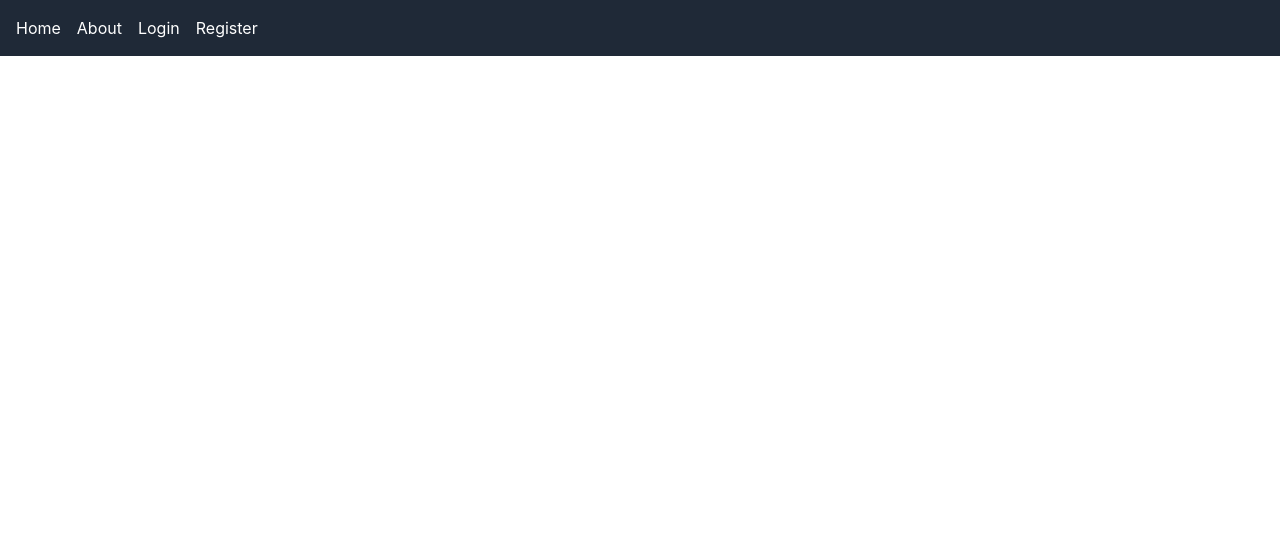
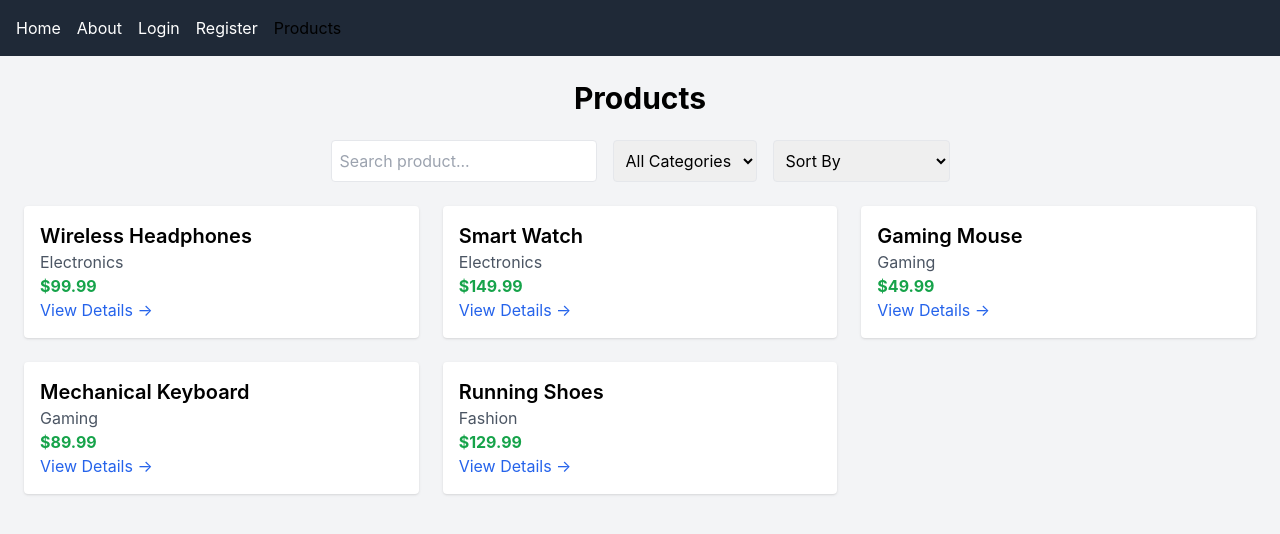
Before and after one commit to Gokul26092004/ai-ecommerce, a React (Create React App) app in the folder frontend/: page /products in a window 1280 px wide. Shown: the top 534 px of the page. Built offline with nearby package versions, Linux system fonts and the light colour scheme.

Commit message:
Day 10: Product pages with list, filter, sort and details view

```diff
--- a/frontend/src/App.js
+++ b/frontend/src/App.js
@@ -4,6 +4,8 @@ import About from "./pages/about";
 import Navbar from "./components/navbar";
 import Login from "./pages/login";
 import Register from "./pages/register";
+import Products from "./pages/products";
+import ProductDetail from "./pages/ProductDetail";
 import './App.css';
 
 function App() {
@@ -15,6 +17,8 @@ function App() {
         <Route path="/about" element={<About />} />
         <Route path="/login" element={<Login />} />
         <Route path="/register" element={<Register />} />
+        <Route path="/products" element={<Products />} />
+        <Route path="/products/:id" element={<ProductDetail />} />
       </Routes>
     </Router>
 
--- a/frontend/src/components/navbar.js
+++ b/frontend/src/components/navbar.js
@@ -7,6 +7,7 @@ const Navbar = () => {
       <Link to="/about" className="text-white">About</Link>
       <Link to="/login" className="text-white">Login</Link>
       <Link to="/register" className="text-white">Register</Link>
+      <Link to="/products" classname="text-white">Products</Link>
     </nav>
   );
 };
--- /dev/null
+++ b/frontend/src/pages/ProductDetail.js
@@ -0,0 +1,80 @@
+import { useParams, Link } from "react-router-dom";
+import { useEffect, useState } from "react";
+
+const ProductDetail = () => {
+  const { id } = useParams();
+  const [product, setProduct] = useState(null);
+
+  useEffect(() => {
+    const products = [
+      {
+        id: 1,
+        name: "Wireless Headphones",
+        description: "High quality noise cancelling headphones",
+        price: 99.99,
+        category: "Electronics",
+      },
+      {
+        id: 2,
+        name: "Smart Watch",
+        description: "Water resistant smart watch",
+        price: 149.99,
+        category: "Electronics",
+      },
+      {
+        id: 3,
+        name: "Gaming Mouse",
+        description: "RGB gaming mouse with high DPI",
+        price: 49.99,
+        category: "Gaming",
+      },
+    ];
+
+    const foundProduct = products.find(
+      (p) => p.id === parseInt(id)
+    );
+    setProduct(foundProduct);
+  }, [id]);
+
+  if (!product) {
+    return <div className="p-6">Product Out of Stock</div>;
+  }
+
+  return (
+    <div className="min-h-screen bg-gray-100 p-6">
+      <div className="max-w-3xl mx-auto bg-white p-6 rounded shadow">
+        <h1 className="text-3xl font-bold mb-4">
+          {product.name}
+        </h1>
+
+        <p className="text-gray-700 mb-2">
+          {product.description}
+        </p>
+
+        <p className="text-green-600 font-bold mb-2">
+          ${product.price}
+        </p>
+
+        <p className="text-gray-500 mb-6">
+          Category: {product.category}
+        </p>
+
+        <button className="bg-blue-600 text-white px-4 py-2 rounded hover:bg-blue-700 mb-4">
+          Add to Cart
+        </button>
+
+        <br />
+
+        {/* 🔙 BACK LINK */}
+        <Link
+          to="/products"
+          className="text-blue-600 hover:underline"
+        >
+          ← Back to Products
+        </Link>
+      </div>
+    </div>
+  );
+};
+
+export default ProductDetail;
--- /dev/null
+++ b/frontend/src/pages/products.js
@@ -0,0 +1,105 @@
+import { useState, useMemo } from "react";
+import { Link } from "react-router-dom";
+
+/* ✅ Static data outside component */
+const PRODUCTS = [
+  { id: 1, name: "Wireless Headphones", price: 99.99, category: "Electronics" },
+  { id: 2, name: "Smart Watch", price: 149.99, category: "Electronics" },
+  { id: 3, name: "Gaming Mouse", price: 49.99, category: "Gaming" },
+  { id: 4, name: "Mechanical Keyboard", price: 89.99, category: "Gaming" },
+  { id: 5, name: "Running Shoes", price: 129.99, category: "Fashion" },
+];
+
+const Products = () => {
+  const [search, setSearch] = useState("");
+  const [category, setCategory] = useState("All");
+  const [sort, setSort] = useState("");
+
+  const filteredProducts = useMemo(() => {
+    let result = [...PRODUCTS];
+
+    if (search) {
+      result = result.filter((p) =>
+        p.name.toLowerCase().includes(search.toLowerCase())
+      );
+    }
+
+    if (category !== "All") {
+      result = result.filter((p) => p.category === category);
+    }
+
+    if (sort === "low-high") {
+      result.sort((a, b) => a.price - b.price);
+    }
+
+    if (sort === "high-low") {
+      result.sort((a, b) => b.price - a.price);
+    }
+
+    return result;
+  }, [search, category, sort]); // ✅ no warning now
+
+  return (
+    <div className="min-h-screen bg-gray-100 p-6">
+      <h1 className="text-3xl font-bold text-center mb-6">Products</h1>
+
+      {/* Filters */}
+      <div className="flex flex-col md:flex-row gap-4 mb-6 justify-center">
+        <input
+          type="text"
+          placeholder="Search product..."
+          className="p-2 border rounded"
+          value={search}
+          onChange={(e) => setSearch(e.target.value)}
+        />
+
+        <select
+          className="p-2 border rounded"
+          value={category}
+          onChange={(e) => setCategory(e.target.value)}
+        >
+          <option value="All">All Categories</option>
+          <option value="Electronics">Electronics</option>
+          <option value="Gaming">Gaming</option>
+          <option value="Fashion">Fashion</option>
+        </select>
+
+        <select
+          className="p-2 border rounded"
+          value={sort}
+          onChange={(e) => setSort(e.target.value)}
+        >
+          <option value="">Sort By</option>
+          <option value="low-high">Price: Low → High</option>
+          <option value="high-low">Price: High → Low</option>
+        </select>
+      </div>
+
+      {/* Product Cards */}
+      <div className="grid grid-cols-1 md:grid-cols-3 gap-6">
+        {filteredProducts.length === 0 ? (
+          <p className="text-center col-span-3 text-gray-500">
+            No products found
+          </p>
+        ) : (
+          filteredProducts.map((product) => (
+            <div key={product.id} className="bg-white p-4 rounded shadow">
+              <h2 className="text-xl font-semibold">{product.name}</h2>
+              <p className="text-gray-600">{product.category}</p>
+              <p className="text-green-600 font-bold">${product.price}</p>
+
+              <Link
+                to={`/products/${product.id}`}
+                className="text-blue-600 hover:underline"
+              >
+                View Details →
+              </Link>
+            </div>
+          ))
+        )}
+      </div>
+    </div>
+  );
+};
+
+export default Products;
```
